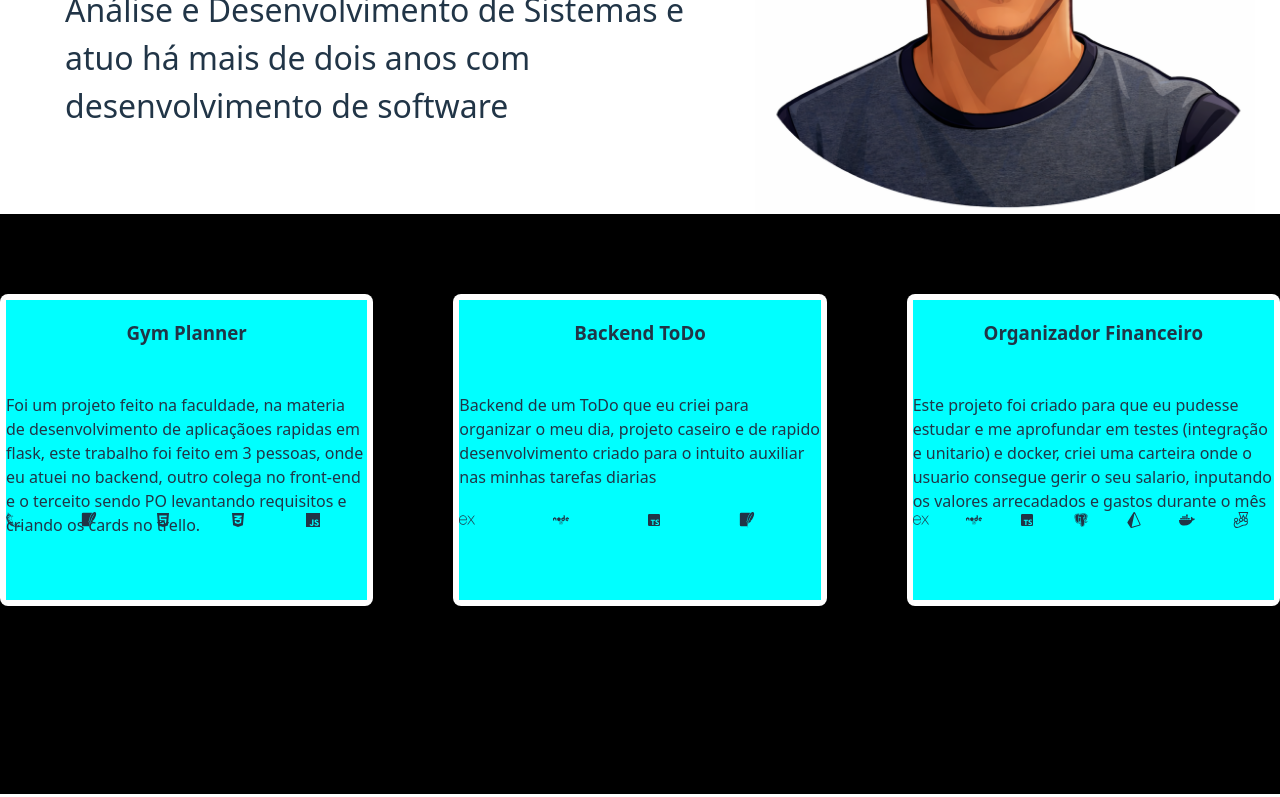
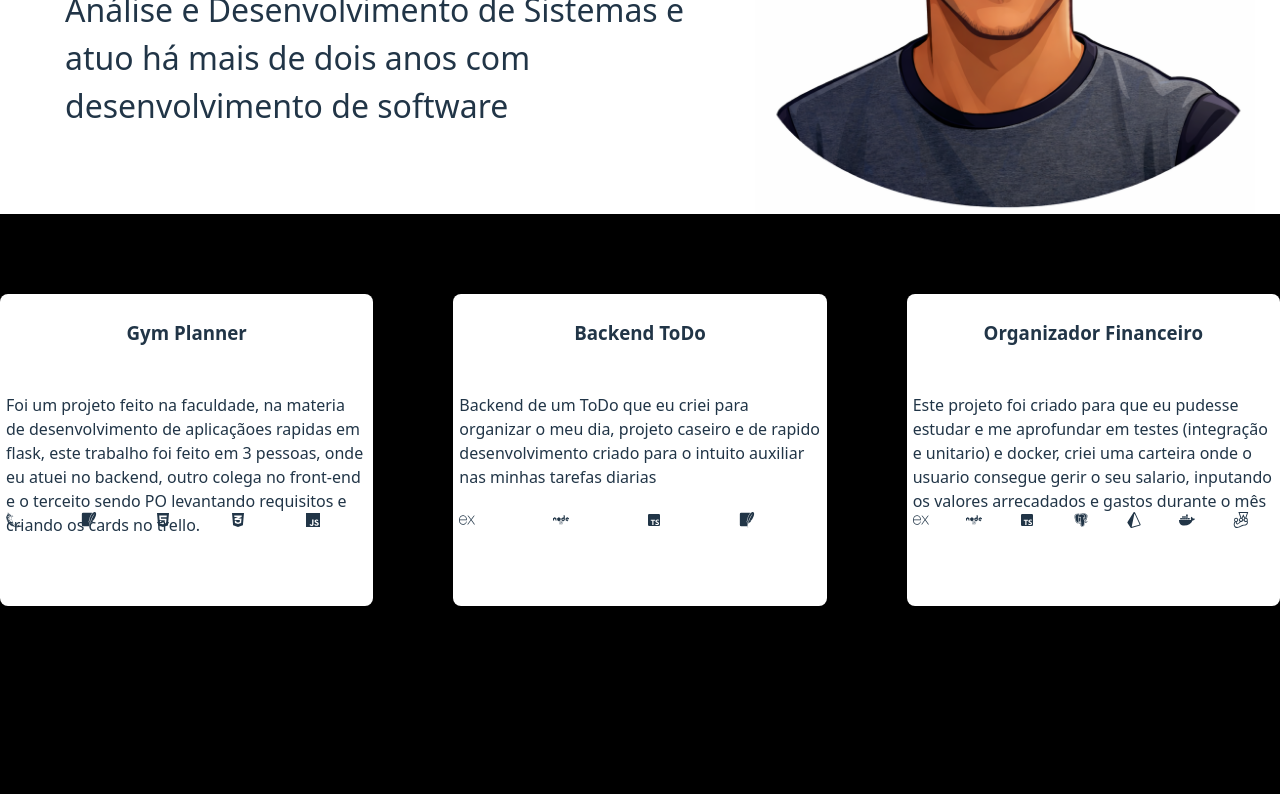
Before and after one commit to Gabriel-Dev-JS/LP-Gabriel, a React (Vite) app: page / in a window 1280 px wide. Shown: the part 414-1211 px from the top of the page. Built offline with nearby package versions, Linux system fonts and the light colour scheme; no server answers.

Commit message:
adicionando scale no header

```diff
--- a/src/componentes/Card/style.module.css
+++ b/src/componentes/Card/style.module.css
@@ -14,7 +14,6 @@
 .containerCardFilho {
     width: 100%;
     height: 100%;
-    background-color: aqua;
     display: flex;
     flex-direction: column;
     align-items: center;
--- a/src/sections/Header/style.module.css
+++ b/src/sections/Header/style.module.css
@@ -19,6 +19,7 @@
 .header ul li:hover {
     cursor: pointer;
     color: var(--cinza_claro);
+    scale: calc(1.1);
 }
 
 .containerIcone {
```
